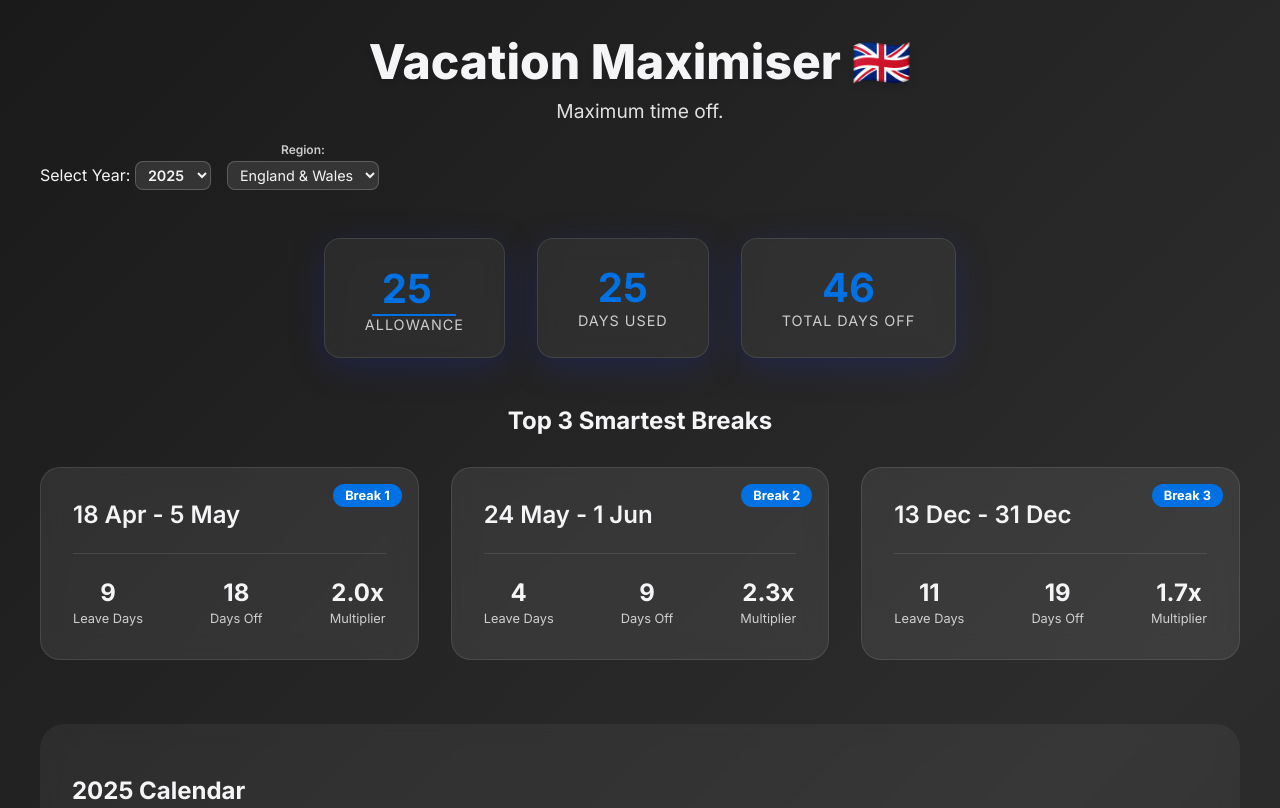
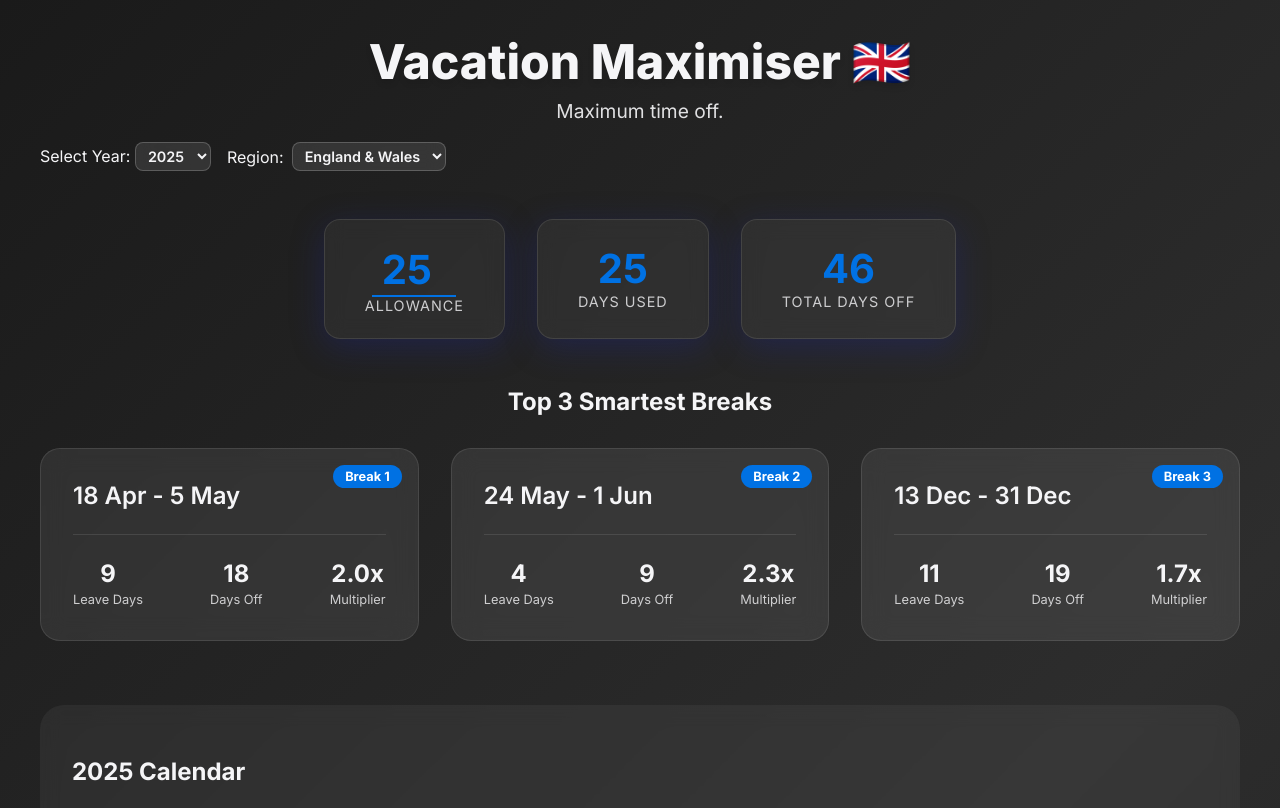
Before and after one commit to mccann-stuart/AntiLearn, a plain HTML site: page public/index.html in a window 1280 px wide. Shown: the top 808 px of the page. Drawn offline with Linux system fonts and the light colour scheme.

Commit message:
feat: Update region selector layout to a horizontal row and refine label and select styling.

```diff
--- a/public/style.css
+++ b/public/style.css
@@ -605,17 +605,20 @@ body.scrolled .rec-details {
 /* Region Selector */
 .region-group {
     display: flex;
-    flex-direction: column;
+    flex-direction: row;
+    /* Changed from column to row */
+    align-items: center;
+    gap: 0.5rem;
     transition: opacity 0.3s ease, max-height 0.3s ease, margin 0.3s ease;
     /* Add transition */
 }
 
 .region-group label {
-    font-size: 0.75rem;
-    /* Reduced from 0.8rem */
-    font-weight: 600;
-    margin-bottom: 0.25rem;
-    opacity: 0.8;
+    font-size: inherit;
+    /* Match year-group label */
+    font-weight: inherit;
+    margin-bottom: 0;
+    opacity: 1;
 }
 
 .region-group select {
@@ -628,6 +631,8 @@ body.scrolled .rec-details {
     background: rgba(255, 255, 255, 0.1);
     color: var(--text-color);
     font-family: inherit;
+    font-weight: 600;
+    /* Match #year-select */
     cursor: pointer;
     backdrop-filter: blur(10px);
     width: auto;
```
